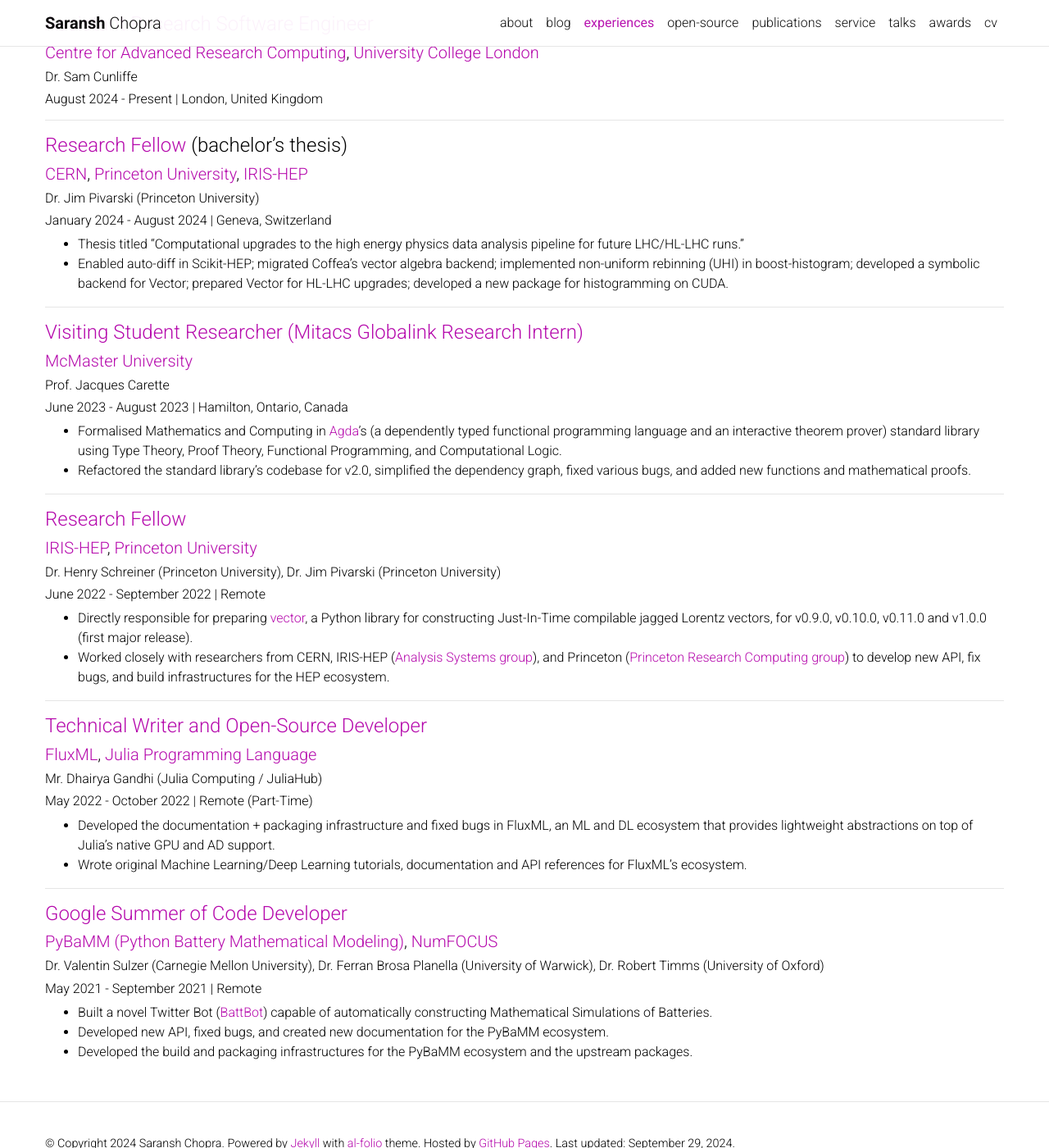
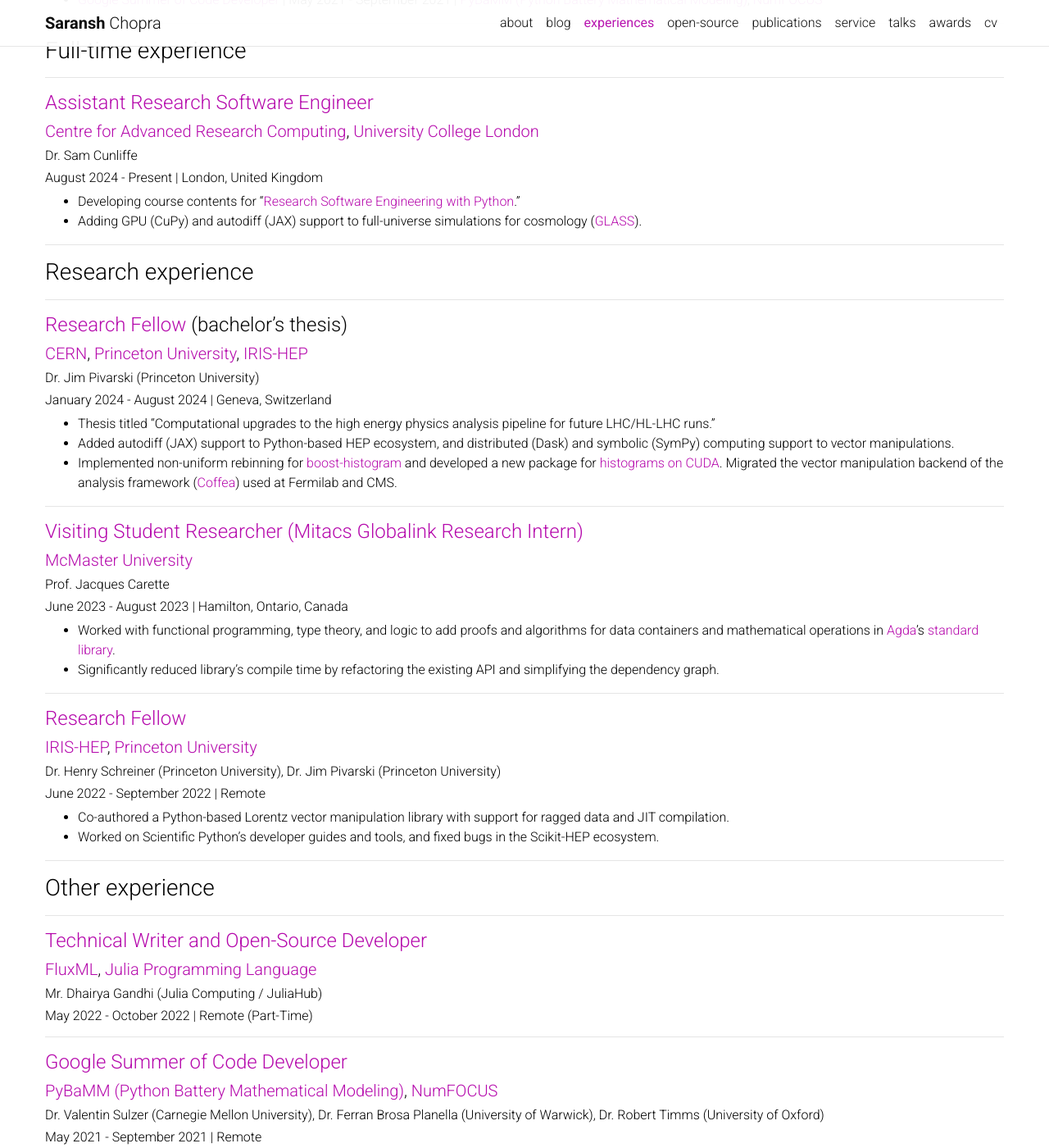
Before and after one commit to Saransh-cpp/Saransh-cpp.github.io, a Jekyll site: the page built from _pages/experiences.md, in a window 1280 px wide and 1400 px high, scrolled down 493 px. Shown: the whole window at 82% size. Built offline with Jekyll 4.4.1, drawn with Linux system fonts in a browser that asks for light colours; comment, search, counter and statistics services are not loaded; a style sheet for code colours, icons or effects is not loaded; some of the changed text lies outside the part shown.

Commit message:
content update

```diff
--- a/_pages/experiences.md
+++ b/_pages/experiences.md
@@ -2,7 +2,7 @@
 layout: page
 title: experiences
 permalink: /experiences/
-description: research, development, positions of responsibility, impact, ...
+description: mostly computational science. machine learning, and research software engineering...
 nav: true
 nav_order: 2
 horizontal: false
@@ -12,7 +12,9 @@
 
 ---
 
-#### TL;DR
+### TL;DR
+
+---
 
 - [Assistant Research Software Engineer](https://profiles.ucl.ac.uk/99635-saransh-chopra) \| August 2024 - Present \| [Centre for Advanced Research Computing](https://www.ucl.ac.uk/advanced-research-computing){:target="_blank"}, [University College London](https://www.ucl.ac.uk){:target="_blank"}
 - [Research Fellow](https://iris-hep.org/about/team) (bachelor's thesis) \| January 2024 - August 2024 \| [CERN](https://home.cern){:target="_blank"}, [Princeton University](https://www.princeton.edu){:target="_blank"}, [IRIS-HEP](https://researchcomputing.princeton.edu/research/iris-hep-software-institute){:target="_blank"}
@@ -22,12 +24,18 @@
 - [Google Summer of Code Developer](https://summerofcode.withgoogle.com){:target="_blank"} \| May 2021 - September 2021 \| [PyBaMM (Python Battery Mathematical Modeling)](https://pybamm.org){:target="_blank"}, [NumFOCUS](https://numfocus.org){:target="_blank"}
 
 ---
+### Full-time experience
+---
 
 #### [Assistant Research Software Engineer](https://profiles.ucl.ac.uk/99635-saransh-chopra)
 ##### [Centre for Advanced Research Computing](https://www.ucl.ac.uk/advanced-research-computing){:target="_blank"}, [University College London](https://www.ucl.ac.uk){:target="_blank"}
 ###### Dr. Sam Cunliffe
 ###### August 2024 - Present | London, United Kingdom
+- Developing course contents for "[Research Software Engineering with Python](https://github.com/UCL/rsd-engineeringcourse)."
+- Adding GPU (CuPy) and autodiff (JAX) support to full-universe simulations for cosmology ([GLASS](https://glass.readthedocs.io/stable/)).
 
+---
+### Research experience
 ---
 
 #### [Research Fellow](https://iris-hep.org/about/team) (bachelor's thesis)
@@ -35,8 +43,10 @@
 ###### Dr. Jim Pivarski (Princeton University)
 ###### January 2024 - August 2024 | Geneva, Switzerland
 
-- Thesis titled "Computational upgrades to the high energy physics data analysis pipeline for future LHC/HL-LHC runs."
-- Enabled auto-diff in Scikit-HEP; migrated Coffea’s vector algebra backend; implemented non-uniform rebinning (UHI) in boost-histogram; developed a symbolic backend for Vector; prepared Vector for HL-LHC upgrades; developed a new package for histogramming on CUDA.
+- Thesis titled "Computational upgrades to the high energy physics analysis pipeline for future LHC/HL-LHC runs."
+- Added autodiff (JAX) support to Python-based HEP ecosystem, and distributed (Dask) and symbolic (SymPy) computing support to vector manipulations.
+- Implemented non-uniform rebinning for [boost-histogram](https://boost-histogram.readthedocs.io/en/latest/) and developed a new package for [histograms on CUDA](https://cuda-histogram.readthedocs.io/en/latest/).
+Migrated the vector manipulation backend of the analysis framework ([Coffea](https://github.com/CoffeaTeam/coffea)) used at Fermilab and CMS.
 
 ---
 
@@ -45,8 +55,8 @@
 ###### Prof. Jacques Carette
 ###### June 2023 - August 2023 | Hamilton, Ontario, Canada
 
-- Formalised Mathematics and Computing in [Agda](https://wiki.portal.chalmers.se/agda/pmwiki.php)’s (a dependently typed functional programming language and an interactive theorem prover) standard library using Type Theory, Proof Theory, Functional Programming, and Computational Logic.
-- Refactored the standard library's codebase for v2.0, simplified the dependency graph, fixed various bugs, and added new functions and mathematical proofs.
+- Worked with functional programming, type theory, and logic to add proofs and algorithms for data containers and mathematical operations in [Agda](https://wiki.portal.chalmers.se/agda/pmwiki.php)'s [standard library](https://github.com/agda/agda-stdlib).
+- Significantly reduced library's compile time by refactoring the existing API and simplifying the dependency graph.
 
 ---
 
@@ -56,8 +66,8 @@
 ###### June 2022 - September 2022 | Remote
 
 <!-- - Work: -->
-- Directly responsible for preparing [vector](https://vector.readthedocs.io/en/latest/){:target="_blank"}, a Python library for constructing Just-In-Time compilable jagged Lorentz vectors, for v0.9.0, v0.10.0, v0.11.0 and v1.0.0 (first major release).
-- Worked closely with researchers from CERN, IRIS-HEP ([Analysis Systems group](https://iris-hep.org){:target="_blank"}), and Princeton ([Princeton Research Computing group](https://researchcomputing.princeton.edu){:target="_blank"}) to develop new API, fix bugs, and build infrastructures for the HEP ecosystem.
+- Co-authored a Python-based Lorentz vector manipulation library with support for ragged data and JIT compilation.
+- Worked on Scientific Python's developer guides and tools, and fixed bugs in the Scikit-HEP ecosystem.
 
 <!-- - Impact:
   - Vector has **50+ GitHub stars** and **210,000+ installs**.
@@ -71,14 +81,16 @@
 
 ---
 
+### Other experience
+---
 #### [Technical Writer and Open-Source Developer](https://julialang.org/jsoc/){:target="_blank"}
 ##### [FluxML](https://fluxml.ai){:target="_blank"}, [Julia Programming Language](https://julialang.org){:target="_blank"}
 ###### Mr. Dhairya Gandhi (Julia Computing / JuliaHub)
 ###### May 2022 - October 2022 | Remote (Part-Time)
 
 <!-- - Work: -->
-- Developed the documentation + packaging infrastructure and fixed bugs in FluxML, an ML and DL ecosystem that provides lightweight abstractions on top of Julia’s native GPU and AD support.
-- Wrote original Machine Learning/Deep Learning tutorials, documentation and API references for FluxML's ecosystem.
+<!-- - Developed the documentation + packaging infrastructure and fixed bugs in FluxML, an ML and DL ecosystem that provides lightweight abstractions on top of Julia’s native GPU and AD support.
+- Wrote original Machine Learning/Deep Learning tutorials, documentation and API references for FluxML's ecosystem. -->
 
 <!-- - Impact:
   - FluxML is Julia's primary ML and DL ecosystem with hundreds of thousands of downloads.
@@ -99,9 +111,9 @@
 ###### May 2021 - September 2021 | Remote
 
 <!-- - Work: -->
-- Built a novel Twitter Bot ([BattBot](https://github.com/pybamm-team/BattBot)) capable of automatically constructing Mathematical Simulations of Batteries.
+<!-- - Built a novel Twitter Bot ([BattBot](https://github.com/pybamm-team/BattBot)) capable of automatically constructing Mathematical Simulations of Batteries.
 - Developed new API, fixed bugs, and created new documentation for the PyBaMM ecosystem.
-- Developed the build and packaging infrastructures for the PyBaMM ecosystem and the upstream packages.
+- Developed the build and packaging infrastructures for the PyBaMM ecosystem and the upstream packages. -->
 
 <!-- - Impact:
   - PyBaMM is a collaboration between multiple academic institutes with **550+ GitHub stars** and **300,000+ installs**.
```
Also changed, not shown: _pages/awards.md (+18 -1 lines), _pages/talks.md (+17 -0 lines), assets/img/epcc-logo.webp (added).
